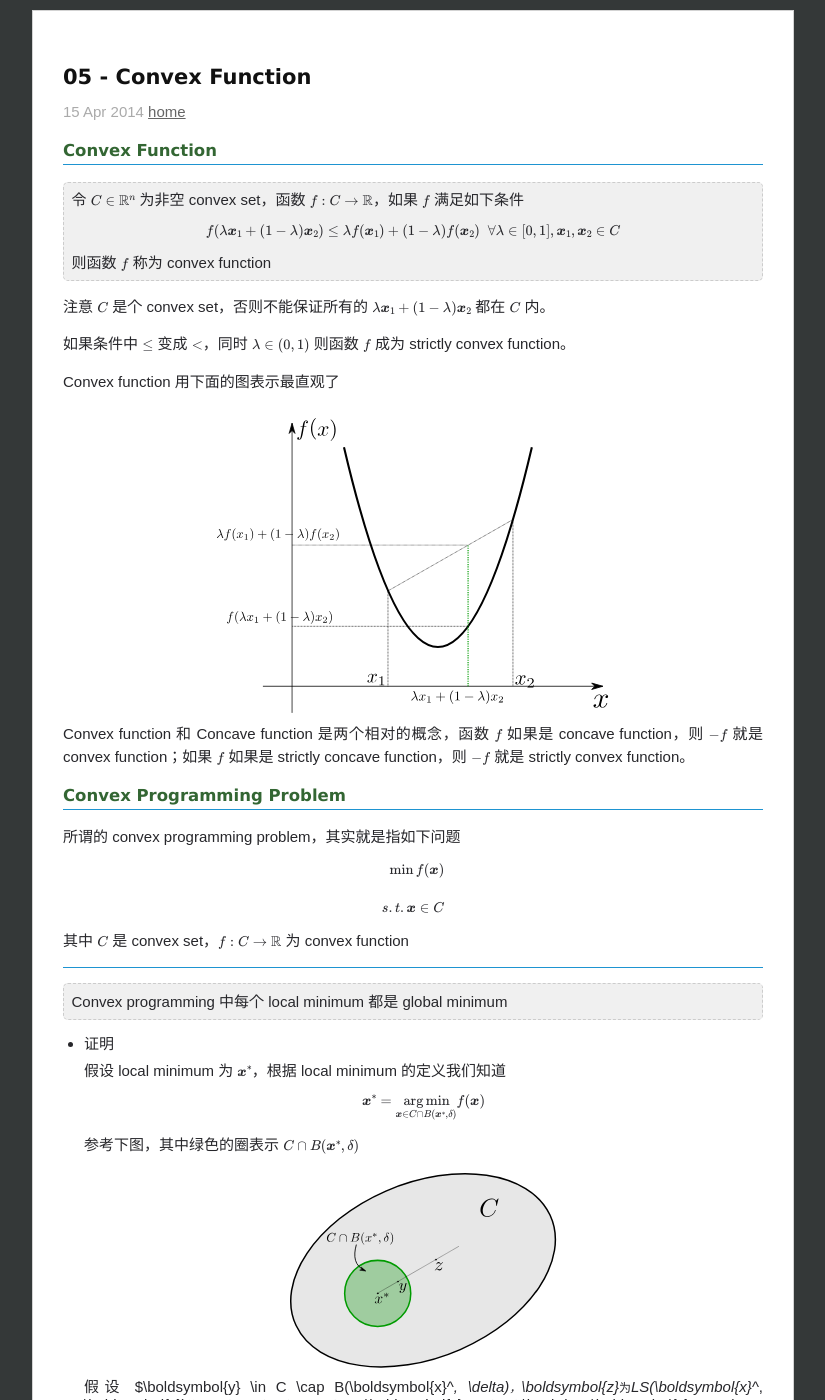
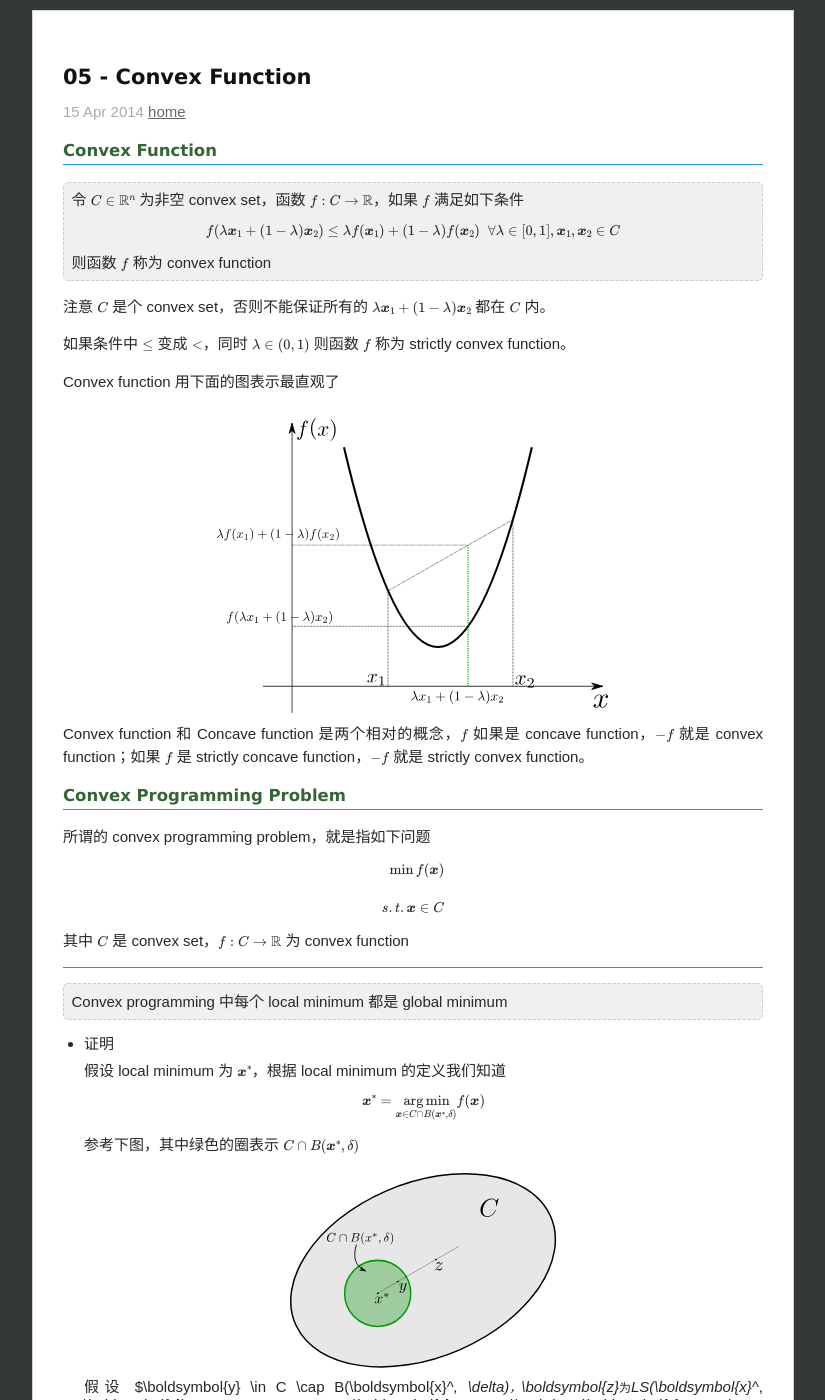
Before and after one commit to chenrushan/chenrushan.github.io, a Jekyll site: the page built from _posts/2014-04-15-NP-05-convex-func.markdown, in a window 1280 px wide and 1400 px high. Shown: the whole window, without its empty margins (227-1052 px from the left). Built offline with Jekyll 4.4.1, drawn with Linux system fonts in a browser that asks for light colours; Markdown is read by kramdown in place of the engine named in the settings; formulas are drawn with MathJax 3; some of the changed text lies outside the part shown.

Commit message:
[np05]: postprocess

```diff
--- a/_posts/2014-04-15-NP-05-convex-func.markdown
+++ b/_posts/2014-04-15-NP-05-convex-func.markdown
@@ -17,17 +17,17 @@
 
 注意 $C$ 是个 convex set，否则不能保证所有的 $\lambda \boldsymbol{x}\_1 + (1 - \lambda)\boldsymbol{x}\_2$ 都在 $C$ 内。
 
-如果条件中 $\leq$ 变成 $<$，同时 $\lambda \in (0, 1)$ 则函数 $f$ 成为 strictly convex function。
+如果条件中 $\leq$ 变成 $<$，同时 $\lambda \in (0, 1)$ 则函数 $f$ 称为 strictly convex function。
 
 Convex function 用下面的图表示最直观了
 
 <object data="/resource/NNP/05-convex-func/convex_func.svg" type="image/svg+xml" class="blkcenter"></object>
 
-Convex function 和 Concave function 是两个相对的概念，函数 $f$ 如果是 concave function，则 $-f$ 就是 convex function；如果 $f$ 如果是 strictly concave function，则 $-f$ 就是 strictly convex function。
+Convex function 和 Concave function 是两个相对的概念，$f$ 如果是 concave function，$-f$ 就是 convex function；如果 $f$ 是 strictly concave function，$-f$ 就是 strictly convex function。
 
 #### Convex Programming Problem
 
-所谓的 convex programming problem，其实就是指如下问题
+所谓的 convex programming problem，就是指如下问题
 
 $$
 \begin{align}
@@ -54,7 +54,7 @@
 
   <object data="/resource/NNP/05-convex-func/localisglobal.svg" type="image/svg+xml" class="blkcenter"></object>
 
-  假设 $\boldsymbol{y} \in C \cap B(\boldsymbol{x}^*, \delta)$，$\boldsymbol{z}$ 为 $LS(\boldsymbol{x}^*, \boldsymbol{y})$ 的延长线上任意一点且在 $C$ 内，则 $\boldsymbol{y}$ 可以表示为 $\lambda \boldsymbol{x} + (1 - \lambda) \boldsymbol{z} \; \lambda \in (0, 1)$，则有
+  假设 $\boldsymbol{y} \in C \cap B(\boldsymbol{x}^*, \delta)$，$\boldsymbol{z}$ 为 $LS(\boldsymbol{x}^*, \boldsymbol{y})$ 延长线上任意一点且在 $C$ 内，则 $\boldsymbol{y}$ 可以表示为 $\lambda \boldsymbol{x} + (1 - \lambda) \boldsymbol{z} \; \lambda \in (0, 1)$，则有
 
   $$
   f(\boldsymbol{x}^*) \leq f(\boldsymbol{y}) = f(\lambda \boldsymbol{x}^* + (1 - \lambda) \boldsymbol{z}) \leq \lambda f(\boldsymbol{x}^*) + (1 - \lambda) f(\boldsymbol{z})
```
Also changed, not shown: other parts of _posts/2014-04-15-NP-05-convex-func.markdown (+1 -1 lines).
